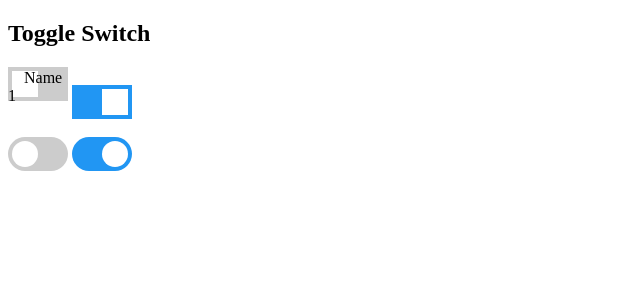
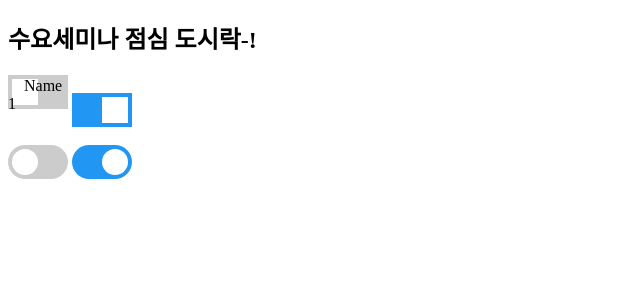
Before and after one commit to kimdukgyoo/kimdukgyoo.github.io, a Jekyll site: the page seminar/lunch.html, which Jekyll copies as it is, in a window 1280 px wide. Shown: the top 300 px of the page, without its empty margins (0-640 px from the left). Built offline with Jekyll 4.4.1, drawn with Linux system fonts in a browser that asks for light colours.

Commit message:
Update lunch.html

```diff
--- a/seminar/lunch.html
+++ b/seminar/lunch.html
@@ -2,6 +2,7 @@
 <html>
 <head>
 <meta name="viewport" content="width=device-width, initial-scale=1">
+<meta http-equiv="Content-Type" content="text/html; charset=utf-8" />
 <style>
 .toggle-label {
   margin-left: 5px;
@@ -71,7 +72,7 @@ input:checked + .slider:before {
 </head>
 <body>
 
-<h2>Toggle Switch</h2>
+<h2>수요세미나 점심 도시락-!</h2>
 
 <label class="switch">
   <input type="checkbox">
```
